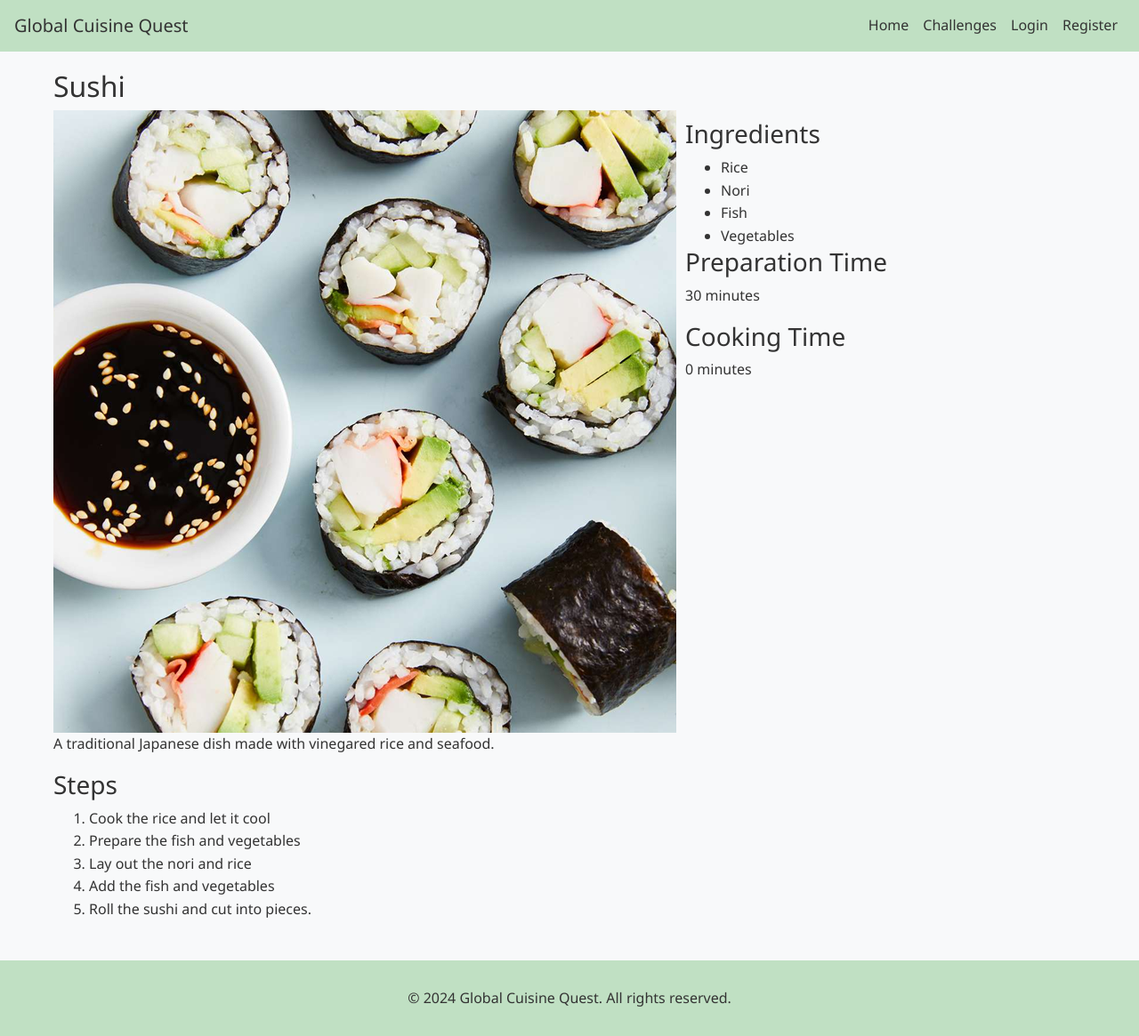
After one commit to aceiicle/Global-Cuisine-Quest, a Flask app: page /recipe/1 in a window 1280 px wide. The commit adds this page. Shown: the whole page at 89% size. Run offline with Flask 3, Linux system fonts and the light colour scheme; some libraries are stand-ins or nearby versions.

Commit message:
Implemented basic recipe page

```diff
--- a/globalcuisine/main.py
+++ b/globalcuisine/main.py
@@ -1,5 +1,5 @@
 # globalcuisine/main.py
-from flask import Blueprint, render_template
+from flask import Blueprint, abort, render_template
 from .forms import CreateChallengeForm
 from flask import flash
 
@@ -32,3 +32,17 @@ def create_challenge():
         flash('Challenge created successfully!', 'success')
         return redirect(url_for('main.challenge_list'))
     return render_template('create_challenge.html', form=form)
+
+from .recipes import recipes  # Import the recipes list from the recipes module
+@main.route('/recipe/<int:recipe_id>')
+def recipe(recipe_id):
+    # Fetch recipe details from the database (currently in a dictionary in recipes.py)
+    recipe = next((r for r in recipes if r['id'] == recipe_id), None)
+    if recipe:
+        return render_template('recipe.html', recipe=recipe)
+    else:
+        abort(404)
+
+@main.app_errorhandler(404)
+def page_not_found(e):
+    return render_template('404.html'), 404
--- a/globalcuisine/models.py
+++ b/globalcuisine/models.py
@@ -11,8 +11,8 @@ class User(UserMixin, db.Model):
     password_hash = db.Column(db.String(128))
     challenges = db.relationship('Challenge', backref='author', lazy=True)
     submissions = db.relationship('Submission', backref='user', lazy=True)
-    is_authenticated = True
-    is_active = True
+    # is_authenticated = True
+    # is_active = True
 
     def set_password(self, password):
         self.password_hash = generate_password_hash(password)
--- /dev/null
+++ b/globalcuisine/recipes.py
@@ -0,0 +1,8 @@
+recipes = [
+    {"id": 1, "name": "Sushi", "image": "sushi.png", "description": "A traditional Japanese dish made with vinegared rice and seafood.", "cuisine": "Japanese", "ingredients": "Rice, Nori, Fish, Vegetables", "preparation_time": "30", "cooking_time": "0",
+        "steps": "Cook the rice and let it cool. Prepare the fish and vegetables. Lay out the nori and rice. Add the fish and vegetables. Roll the sushi and cut into pieces."},
+
+
+    {"id": 2, "name": "Ramen", "image": "ramen.png", "description": "A noodle soup dish that originated in China and has been adapted in Japan.", "cuisine": "Japanese"},
+    # Add more recipes here
+]
--- a/globalcuisine/static/css/style.css
+++ b/globalcuisine/static/css/style.css
@@ -140,6 +140,34 @@ form .form-control:focus {
     width: 200px; /* Adjust width as needed */
 }
 
+.recipe_page {
+    display: block;
+    text-align: left;
+    margin: auto;
+}
+
+.recipe_page ol, .recipe_page ul{
+    margin: auto;
+    text-align: left;
+}
+
+.recipe_page_content {
+    display: flex;
+    justify-content: space-between;
+}
+
+.recipe_page_image {
+    flex: 1;
+    width: 75%;
+    height: auto;
+}
+
+.recipe_page_details {
+    flex: 1;
+    padding: 10px;
+}
+
+
 .recipe a {
     color: black;
     text-decoration: none;
@@ -156,6 +184,7 @@ form .form-control:focus {
     display: block;
     padding: 10px;
 }
+
 .column {
     position: relative;
     overflow: hidden;
--- a/globalcuisine/templates/index.html
+++ b/globalcuisine/templates/index.html
@@ -40,7 +40,7 @@
                     <img class="card-img-top" src="static/images/sushi.png" alt="Sushi">
                     <div class="card-body">
                         <h5 class="card-title">Sushi</h5>
-                        <a href="recipe1.html" class="btn btn-primary">View Recipe</a>
+                        <a href="{{ url_for('main.recipe', recipe_id=1) }}" class="btn btn-primary">View Recipe</a>
                     </div>
                 </div>
             </div>
--- /dev/null
+++ b/globalcuisine/templates/recipe.html
@@ -0,0 +1,30 @@
+{% extends "base.html" %}
+{% block content %}
+<div class="recipe_page">
+    <h2>{{ recipe.name }}</h2>
+    <div class="recipe_page_content">
+        <div class="recipe_page_image">
+            <img src="{{ url_for('static', filename='images/' + recipe.image) }}" alt="{{ recipe.name }}">
+            <p>{{ recipe.description }}</p>
+        </div>
+        <div class="recipe_page_details">
+            <h3>Ingredients</h3>
+            <ul>
+                {% for ingredient in recipe.ingredients.split(', ') %}
+                    <li>{{ ingredient }}</li>
+                {% endfor %}
+            </ul>
+            <h3>Preparation Time</h3>
+            <p>{{ recipe.preparation_time }} minutes</p>
+            <h3>Cooking Time</h3>
+            <p>{{ recipe.cooking_time }} minutes</p>
+        </div>
+    </div>
+    <h3>Steps</h3>
+    <ol>
+        {% for step in recipe.steps.split('. ') %}
+            <li>{{ step }}</li>
+        {% endfor %}
+    </ol>
+</div>
+{% endblock %}
```
